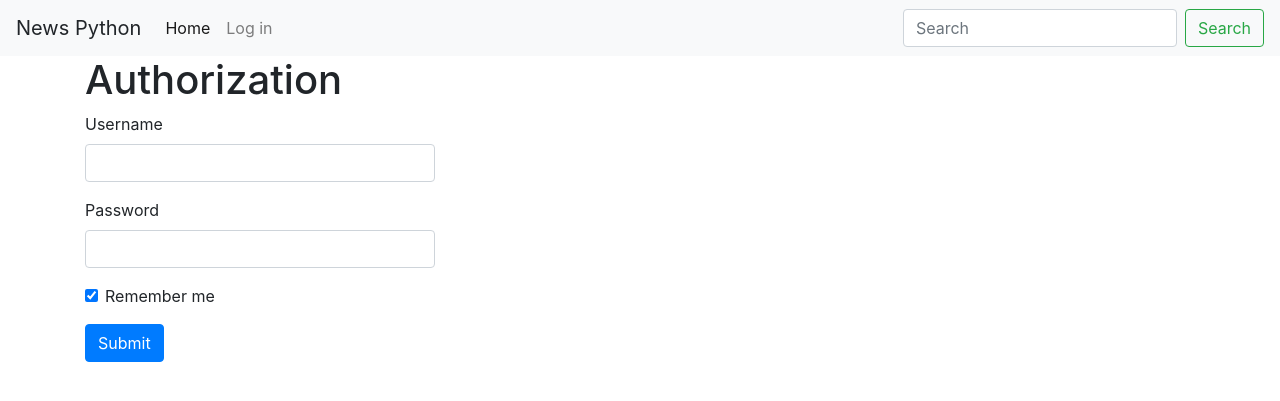
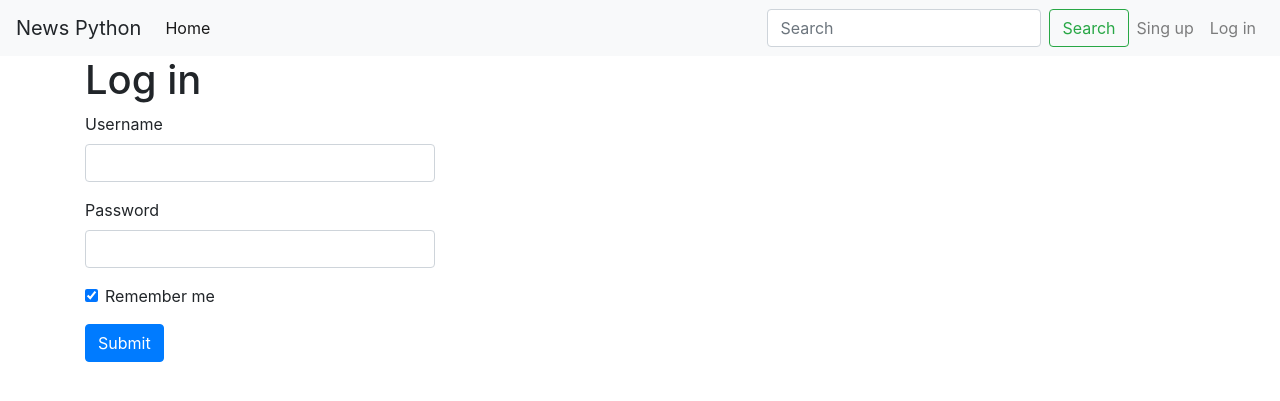
Before and after one commit to alix-ie/lp_web, a Flask app: a page that uses web/templates/menu.html in a window 1280 px wide. Shown: the top 401 px of the page. Run offline with Flask 2, Linux system fonts and the light colour scheme; some libraries are stand-ins or nearby versions.

Commit message:
Update menu navbar

```diff
--- a/web/templates/menu.html
+++ b/web/templates/menu.html
@@ -9,13 +9,36 @@
             <li class="nav-item active">
                 <a class="nav-link" href="/">Home</a>
             </li>
-      <li class="nav-item">
-        <a class="nav-link" href="{{ url_for('user.login') }}">Log in</a>
-      </li>
         </ul>
         <form class="form-inline my-2 my-lg-0">
             <input class="form-control mr-sm-2" type="search" placeholder="Search" aria-label="Search">
             <button class="btn btn-outline-success my-2 my-sm-0" type="submit">Search</button>
         </form>
+        <ul class="navbar-nav">
+            {% if current_user.is_authenticated %}
+                {% if current_user.is_admin %}
+                    <li class="nav-item active dropdown">
+                        <a class="nav-link dropdown-toggle" data-toggle="dropdown" href="#" role="button">Hello, {{ current_user.username }}!</a>
+                        <div class="dropdown-menu">
+                            <a class="dropdown-item" href="{{ url_for('admin.admin_index') }}">Control panel</a>
+                        </div>
+                    </li>
+                {% else %}
+                    <li class="nav-item active">
+                        <span class="nav-link">Hello, {{ current_user.username }}!</span>
+                    </li>
+                {% endif %}
+                <li class="nav-item">
+                    <a class="nav-link" href="{{ url_for('user.logout') }}">Log out</a>
+                </li>
+            {% else %}
+                <li class="nav-item">
+                    <a class="nav-link" href="{{ url_for('user.registration') }}">Sing up</a>
+                </li>
+                <li class="nav-item">
+                    <a class="nav-link" href="{{ url_for('user.login') }}">Log in</a>
+                </li>
+            {% endif %}
+        </ul>
     </div>
 </nav>
--- a/web/user/views.py
+++ b/web/user/views.py
@@ -13,7 +13,7 @@ def login():
     if current_user.is_authenticated:
         return redirect(url_for('news.index'))
 
-    title = 'Authorization'
+    title = 'Log in'
     login_form = LoginForm()
     return render_template('user/login.html', page_title=title, form=login_form)
 
@@ -44,7 +44,7 @@ def registration():
     if current_user.is_authenticated:
         return redirect(url_for('news.index'))
 
-    title = 'Registration'
+    title = 'Sign up'
     registration_form = RegistrationForm()
     return render_template('user/registration.html', page_title=title, form=registration_form)
 
```
Lines whose indentation alone changed are shown as unchanged.
